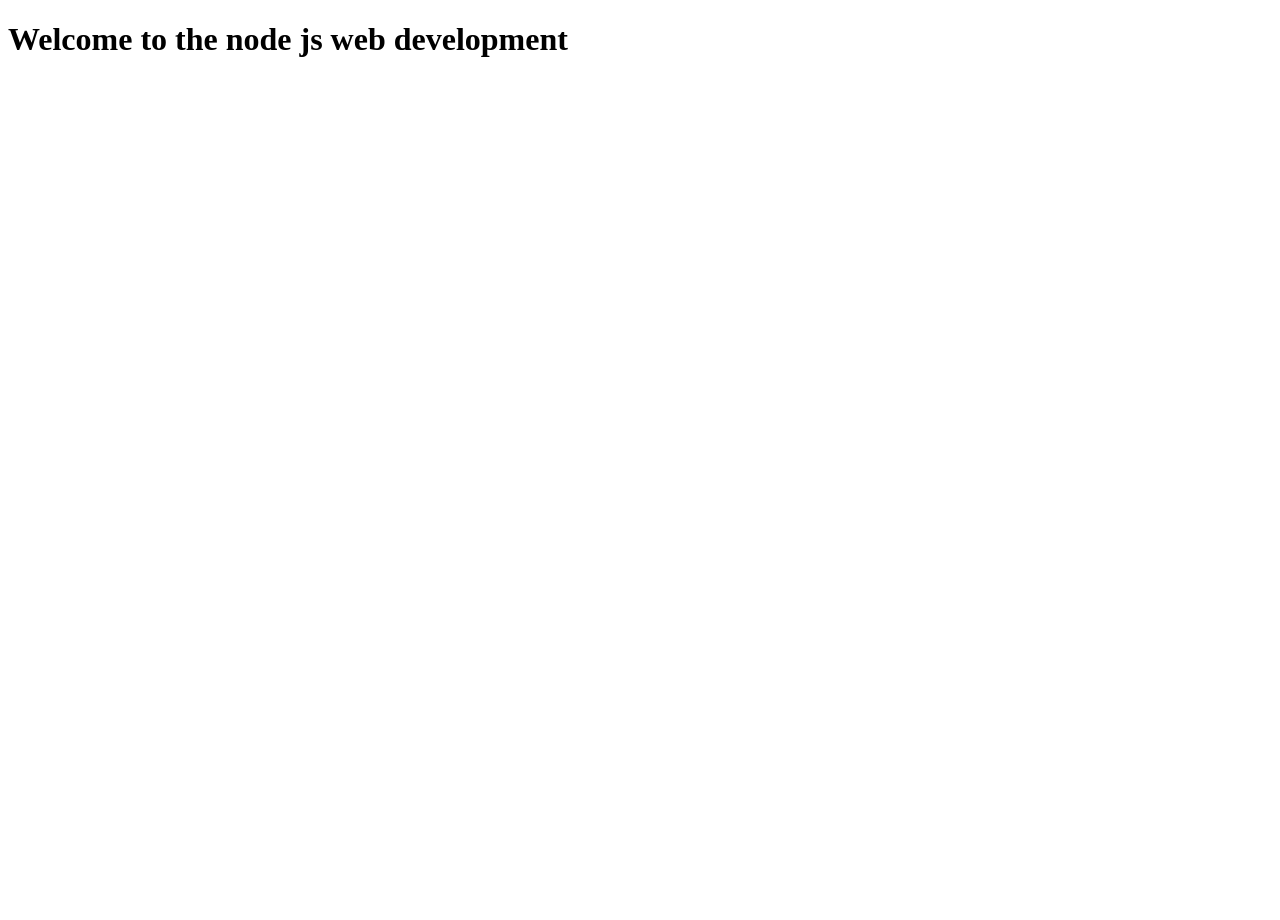
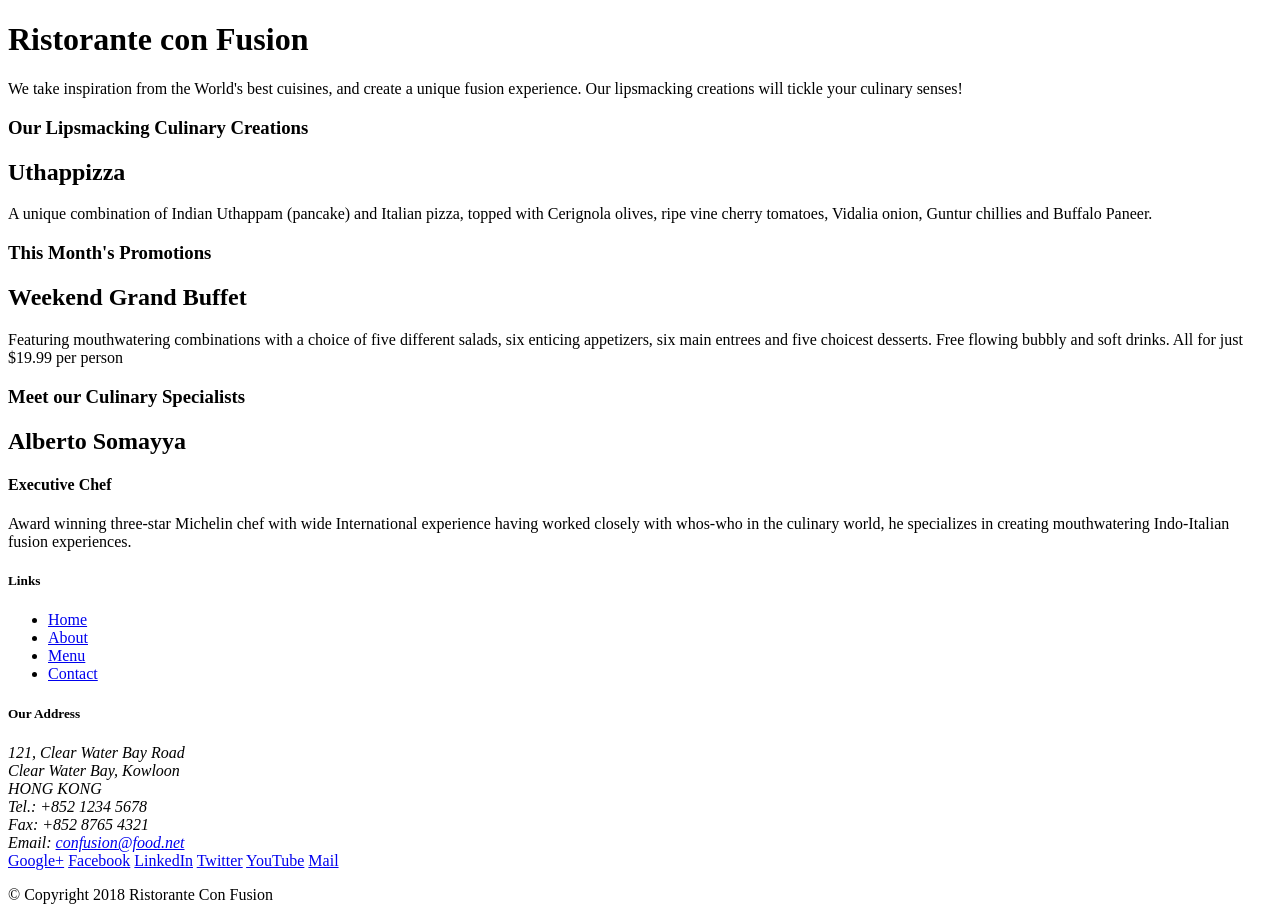
Before and after one commit to ab007shetty/bootstrap4, a website: page index.html in a window 1280 px wide. Before the commit the page ends 800 px from the top, so only its background shows below. Drawn offline with Linux system fonts and the light colour scheme.

Commit message:
Initial commit

```diff
--- a/index.html
+++ b/index.html
@@ -1,11 +1,101 @@
 <!DOCTYPE html>
-<html lang="en" >
+<html lang="en">
+
 <head>
-  <meta charset=utf-8">
-  <title>AB Shetty - Resume</title>
+    <title>Ristorante Con Fusion</title>
 </head>
-  <body >
-  <h1> Welcome to the node js web development </h1>
 
-  </body>
+<body>
+
+    <header>
+        <div>
+            <div>
+                <div>
+                    <h1>Ristorante con Fusion</h1>
+                    <p>We take inspiration from the World's best cuisines, and create a unique fusion experience. Our lipsmacking creations will tickle your culinary senses!</p>
+                </div>
+                <div>
+                </div>
+            </div>
+        </div>
+    </header>
+
+    <div>
+        <div>
+            <div>
+                <h3>Our Lipsmacking Culinary Creations</h3>
+            </div>
+            <div>
+                <h2>Uthappizza</h2>
+                <p>A unique combination of Indian Uthappam (pancake) and Italian pizza, topped with Cerignola olives, ripe vine cherry tomatoes, Vidalia onion, Guntur chillies and Buffalo Paneer.</p>
+            </div>
+        </div>
+
+
+        <div>
+            <div>
+                <h3>This Month's Promotions</h3>
+            </div>
+            <div>
+                <h2>Weekend Grand Buffet</h2>
+                <p>Featuring mouthwatering combinations with a choice of five different salads, six enticing appetizers, six main entrees and five choicest desserts. Free flowing bubbly and soft drinks. All for just $19.99 per person </p>
+            </div>
+        </div>
+
+        <div>
+            <div>
+                <h3>Meet our Culinary Specialists</h3>
+            </div>
+            <div>
+                <h2>Alberto Somayya</h2>
+                <h4>Executive Chef</h4>
+                <p>Award winning three-star Michelin chef with wide International experience having worked closely with whos-who in the culinary world, he specializes in creating mouthwatering Indo-Italian fusion experiences. </p>
+            </div>
+        </div>
+    </div>
+
+    <footer>
+        <div>
+            <div>
+                <div>
+                    <h5>Links</h5>
+                    <ul>
+                        <li><a href="#">Home</a></li>
+                        <li><a href="#">About</a></li>
+                        <li><a href="#">Menu</a></li>
+                        <li><a href="#">Contact</a></li>
+                    </ul>
+                </div>
+                <div>
+                    <h5>Our Address</h5>
+                    <address>
+		              121, Clear Water Bay Road<br>
+		              Clear Water Bay, Kowloon<br>
+		              HONG KONG<br>
+		              Tel.: +852 1234 5678<br>
+		              Fax: +852 8765 4321<br>
+		              Email: <a href="mailto:confusion@food.net">confusion@food.net</a>
+		           </address>
+                </div>
+                <div>
+                    <div>
+                        <a href="http://google.com/+">Google+</a>
+                        <a href="http://www.facebook.com/profile.php?id=">Facebook</a>
+                        <a href="http://www.linkedin.com/in/">LinkedIn</a>
+                        <a href="http://twitter.com/">Twitter</a>
+                        <a href="http://youtube.com/">YouTube</a>
+                        <a href="mailto:">Mail</a>
+                    </div>
+                </div>
+           </div>
+           <div>
+                <div>
+                    <p>© Copyright 2018 Ristorante Con Fusion</p>
+                </div>
+           </div>
+        </div>
+    </footer>
+
+</body>
+
 </html>
```
Also changed, not shown: package.json (+6 -14 lines), 2 other files.
